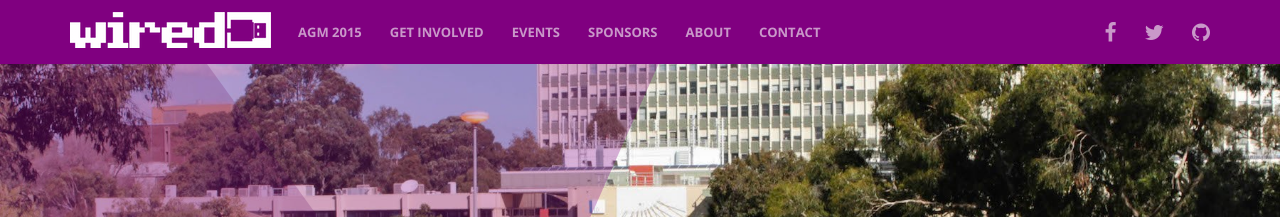
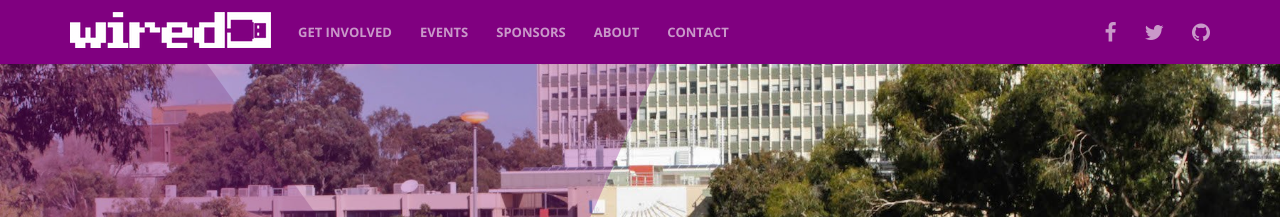
Before and after one commit to wiredmonash/wiredmonash.github.io, a Jekyll site: the page built from index.html, in a window 1280 px wide. Shown: the top 217 px of the page. Built offline with Jekyll 4.4.1, drawn with Linux system fonts in a browser that asks for light colours; nearby versions of some CDN libraries.

Commit message:
Remove AGM from menu bar

```diff
--- a/_includes/header.html
+++ b/_includes/header.html
@@ -7,7 +7,7 @@
       <a href="{{site.url}}" class="nav-button"><i class="fa fa-bars"></i></a>
       <ul id="main-nav">
         <!--<li><a href="{{site.url}}/join/">Join Us</a></li>-->
-        <li><a href="{{site.url}}/agm-2015/">AGM 2015</a></li>
+        <!--<li><a href="{{site.url}}/agm-2015/">AGM 2015</a></li>-->
         <li><a href="{{site.url}}/get-involved/">Get Involved</a></li>
         <li><a href="{{site.url}}/events/">Events</a></li>
         <li><a href="{{site.url}}/sponsors/">Sponsors</a></li>
```
